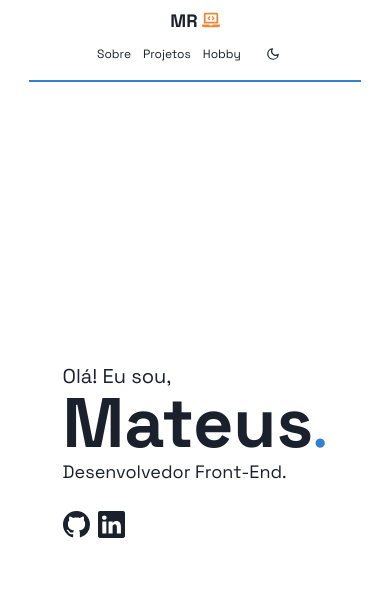
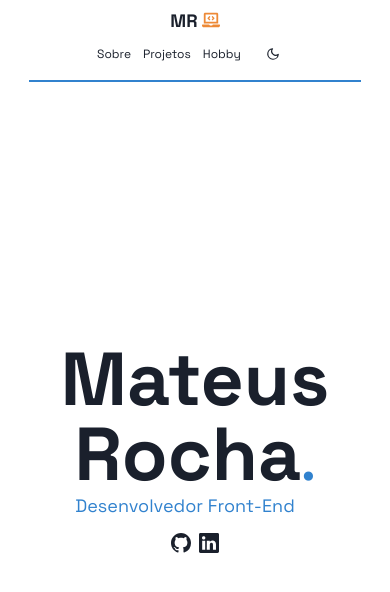
Before and after one commit to mateusrr/Portfolio, a Next.js app: page / in a window 390 px wide. Shown: the top 592 px of the page. Built offline with nearby package versions, Linux system fonts and the light colour scheme.

Commit message:
update responsive

```diff
--- a/src/components/MotionEffect.tsx
+++ b/src/components/MotionEffect.tsx
@@ -14,7 +14,7 @@ const MotionEffect = ({ children }: MotionEffectProps) => {
       animate={{ opacity: 1, y: 0 }}
       transition={{ duration: 0.8 }}
       justify="center"
-      textAlign="left"
+      textAlign="center"
     >
       {children}
     </Motion>
--- a/src/components/SocialMedia.tsx
+++ b/src/components/SocialMedia.tsx
@@ -1,5 +1,6 @@
-import { Box, IconButton } from '@chakra-ui/react'
+import { Flex, IconButton } from '@chakra-ui/react'
 import React from 'react'
+import { BsGithub, BsLinkedin } from 'react-icons/bs'
 
 interface ZoomIconProps {
   href: string
@@ -7,11 +8,11 @@ interface ZoomIconProps {
   ariaLabel: string
 }
 
-export default function ZoomIcon({ href, icon, ariaLabel }: ZoomIconProps) {
+const ButtonSocialMedia = ({ href, icon, ariaLabel }: ZoomIconProps) => {
   const Icon = icon
 
   return (
-    <Box>
+    <>
       <IconButton
         transition="all 0.2s ease-out"
         _hover={{
@@ -23,11 +24,28 @@ export default function ZoomIcon({ href, icon, ariaLabel }: ZoomIconProps) {
         href={href}
         aria-label={ariaLabel}
         icon={<Icon />}
-        fontSize={27}
+        fontSize={{ base: '20px', md: '30px' }}
         target="_blank"
         bg="none"
-        gap={4}
+        m={1}
       />
-    </Box>
+    </>
   )
 }
+
+export default function ZoomIcon() {
+  return (
+    <Flex direction="row" justify="center">
+      <ButtonSocialMedia
+        href="https://github.com/mateusrr"
+        icon={BsGithub}
+        ariaLabel="Github"
+      />
+      <ButtonSocialMedia
+        href="https://linkedin.com/in/mateusrr"
+        icon={BsLinkedin}
+        ariaLabel="Linkedin"
+      />
+    </Flex>
+  )
+}
--- a/src/pages/index.tsx
+++ b/src/pages/index.tsx
@@ -1,7 +1,6 @@
 import React from 'react'
-import { Box, Flex, Heading, Text, Image } from '@chakra-ui/react'
+import { Box, Flex, Heading, Text } from '@chakra-ui/react'
 import Header from '@/components/Header/index'
-import { BsLinkedin, BsGithub } from 'react-icons/bs'
 import SocialMedia from '../components/SocialMedia'
 import MotionEffect from '@/components/MotionEffect'
 
@@ -16,43 +15,35 @@ export default function Home() {
         h="calc(100vh - 100px)"
       >
         <MotionEffect>
-          <Flex gap={{ base: '0', md: '30px' }}>
+          <Flex>
             <Box m="auto">
-              <Heading as="h2" size="md" fontWeight="medium">
-                Olá! Eu sou,
-              </Heading>
               <Heading
                 as="h1"
-                fontSize={{ base: '70px', md: '90px' }}
+                fontSize={{ base: '75px', md: '100px' }}
                 fontWeight="bold"
                 lineHeight={1}
               >
-                Mateus
+                Mateus Rocha
                 <span style={{ color: '#3182CE', fontSize: '3rem' }}>.</span>
               </Heading>
-              <Text fontSize="md" fontWeight="medium">
-                Desenvolvedor Front-End.
-              </Text>
 
-              <Flex mt={5} gap={2} align="center">
-                <SocialMedia
-                  href="https://github.com/mateusrr"
-                  icon={BsGithub}
-                  ariaLabel="Github"
-                />
-                <SocialMedia
-                  href="https://linkedin.com/in/mateusrr"
-                  icon={BsLinkedin}
-                  ariaLabel="Linkedin"
-                />
+              <Flex
+                m={{ base: '', md: '5px' }}
+                // direction={{ base: 'column', md: 'row' }}
+                justify="center"
+                align="center"
+              >
+                <Text
+                  fontSize={{ base: 'md', md: 'lg' }}
+                  fontWeight="medium"
+                  color="blue.500"
+                  mr={5}
+                >
+                  Desenvolvedor Front-End
+                </Text>
               </Flex>
+              <SocialMedia />
             </Box>
-
-            <Image
-              src="/programmer.svg"
-              alt="Foto do Perfil"
-              w={{ base: '0', md: '350px' }}
-            />
           </Flex>
         </MotionEffect>
       </Flex>
```
